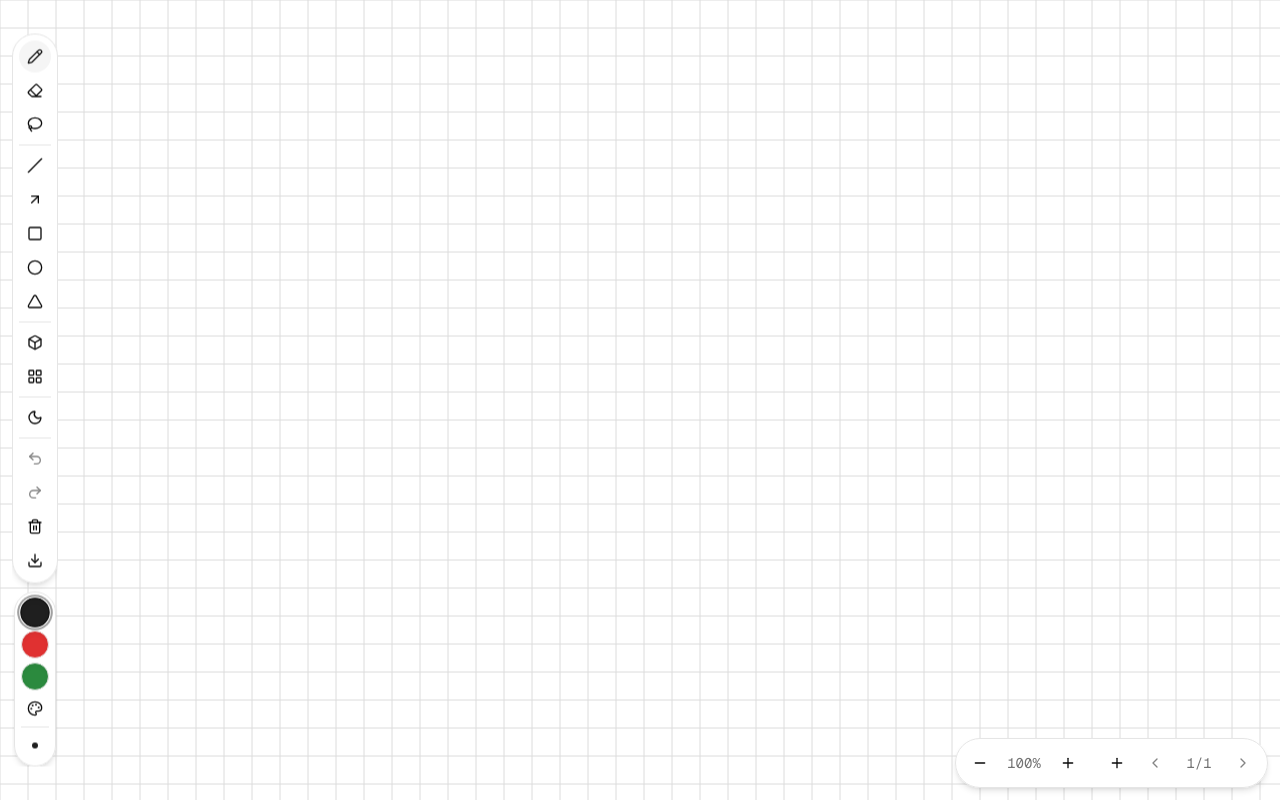
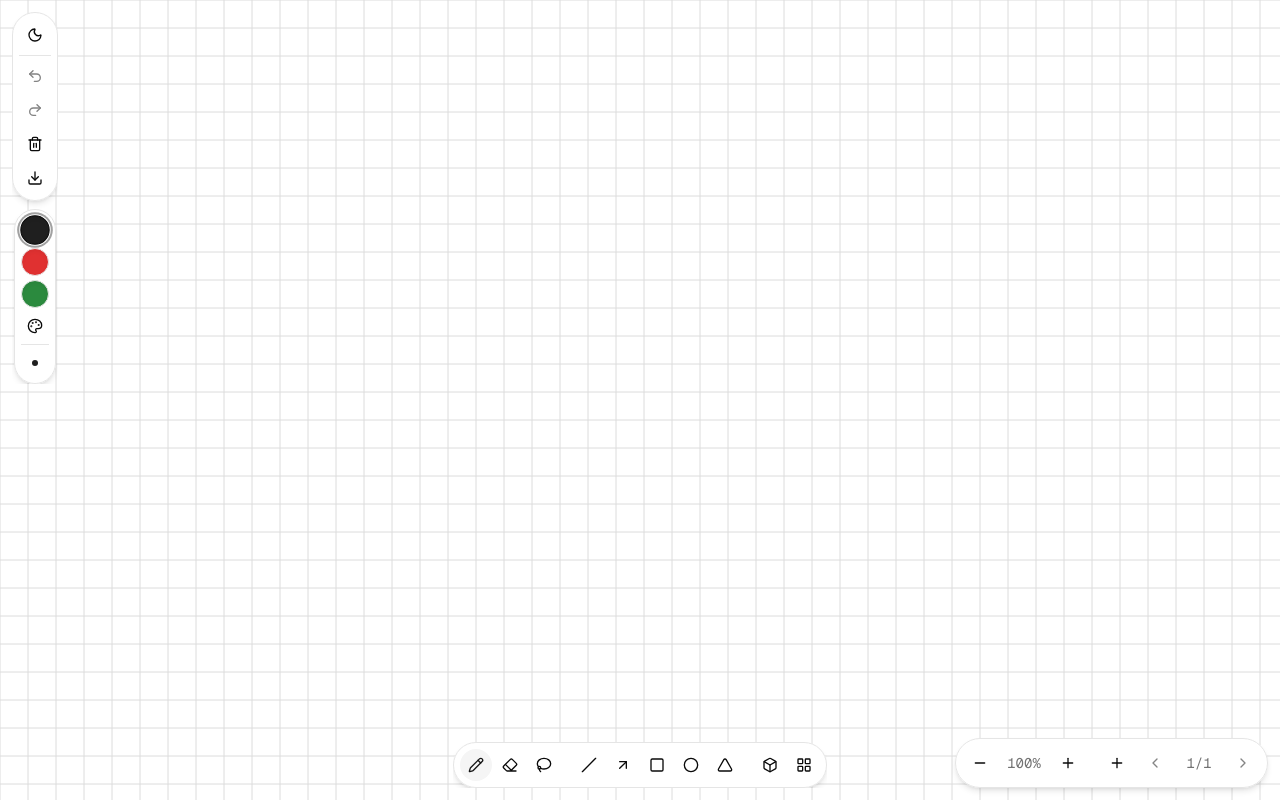
Before and after one commit to wizzyy0/whiteboard, a Next.js app: page / in a window 1280 px wide. Built offline with nearby package versions, Linux system fonts and the light colour scheme.

Commit message:
Основные инструменты рисования — вниз по центру, служебные кнопки и цвета слева

```diff
--- a/src/components/whiteboard/Toolbar.tsx
+++ b/src/components/whiteboard/Toolbar.tsx
@@ -10,13 +10,16 @@ import type { BgMode, Shape3D, TemplateKind, ToolKind } from '@/lib/whiteboard/t
 import { SHAPE3D_LABELS, SHAPE3D_ORDER, TEMPLATE_LABELS, TEMPLATE_ORDER } from '@/lib/whiteboard/types'
 import { Shape3DIcon, TemplateIcon } from './icons'
 
-interface ToolbarProps {
+interface ToolsBarProps {
   tool: ToolKind
   onToolChange: (t: ToolKind) => void
   shape3d: Shape3D
   onShape3dChange: (s: Shape3D) => void
   template: TemplateKind
   onTemplateChange: (t: TemplateKind) => void
+}
+
+interface SideActionsProps {
   bg: BgMode
   onBgToggle: () => void
   canUndo: boolean
@@ -27,7 +30,11 @@ interface ToolbarProps {
   onExport: () => void
 }
 
-function Divider() {
+function VDivider() {
+  return <Separator orientation="vertical" className="mx-1 h-6 shrink-0" />
+}
+
+function HDivider() {
   return <Separator orientation="horizontal" className="my-0.5 h-px w-6 shrink-0" />
 }
 
@@ -37,10 +44,9 @@ interface ToolBtnProps {
   label: string
   onClick: () => void
   children: React.ReactNode
-  className?: string
 }
 
-function ToolBtn({ active, disabled, label, onClick, children, className }: ToolBtnProps) {
+function ToolBtn({ active, disabled, label, onClick, children }: ToolBtnProps) {
   return (
     <Button
       variant="ghost"
@@ -49,29 +55,15 @@ function ToolBtn({ active, disabled, label, onClick, children, className }: Tool
       title={label}
       disabled={disabled}
       onClick={onClick}
-      className={cn('h-8 w-8 rounded-full shrink-0', active && 'bg-accent text-accent-foreground', className)}
+      className={cn('h-8 w-8 rounded-full shrink-0', active && 'bg-accent text-accent-foreground')}
     >
       {children}
     </Button>
   )
 }
 
-export function Toolbar({
-  tool,
-  onToolChange,
-  shape3d,
-  onShape3dChange,
-  template,
-  onTemplateChange,
-  bg,
-  onBgToggle,
-  canUndo,
-  canRedo,
-  onUndo,
-  onRedo,
-  onClear,
-  onExport,
-}: ToolbarProps) {
+/** Основные инструменты рисования — внизу по центру */
+export function ToolsBar({ tool, onToolChange, shape3d, onShape3dChange, template, onTemplateChange }: ToolsBarProps) {
   const [shapeOpen, setShapeOpen] = useState(false)
   const [templateOpen, setTemplateOpen] = useState(false)
 
@@ -79,8 +71,8 @@ export function Toolbar({
     <div className="pointer-events-auto relative z-20 w-max">
       <div
         role="toolbar"
-        aria-label="Инструменты доски"
-        className="flex w-max flex-col items-center gap-0.5 rounded-full border bg-background/95 p-1.5 shadow-md backdrop-blur"
+        aria-label="Инструменты рисования"
+        className="flex w-max items-center gap-0.5 rounded-full border bg-background/95 p-1.5 shadow-md backdrop-blur"
       >
         <ToolBtn active={tool === 'pen'} label="Кисть (P)" onClick={() => onToolChange('pen')}>
           <Pencil className="h-4 w-4" />
@@ -92,7 +84,7 @@ export function Toolbar({
           <Lasso className="h-4 w-4" />
         </ToolBtn>
 
-        <Divider />
+        <VDivider />
 
         <ToolBtn active={tool === 'line'} label="Линия (L)" onClick={() => onToolChange('line')}>
           <Slash className="h-4 w-4" />
@@ -110,7 +102,7 @@ export function Toolbar({
           <Triangle className="h-4 w-4" />
         </ToolBtn>
 
-        <Divider />
+        <VDivider />
 
         {/* 3D-фигуры */}
         <Popover open={shapeOpen} onOpenChange={setShapeOpen}>
@@ -120,12 +112,12 @@ export function Toolbar({
               size="icon"
               aria-label="3D-фигуры с невидимыми линиями"
               title="3D-фигуры (невидимые линии — пунктиром)"
-              className={cn('h-8 w-8 rounded-full shrink-0 gap-0.5', tool === 'shape3d' && 'bg-accent text-accent-foreground')}
+              className={cn('h-8 w-8 rounded-full shrink-0', tool === 'shape3d' && 'bg-accent text-accent-foreground')}
             >
               <Box className="h-4 w-4" />
             </Button>
           </PopoverTrigger>
-          <PopoverContent className="w-72 p-2" side="right" align="center">
+          <PopoverContent className="w-72 p-2" side="top" align="center">
             <div className="px-2 pb-1.5 pt-0.5 text-xs font-medium text-muted-foreground">
               3D-тела — невидимые линии пунктиром
             </div>
@@ -166,7 +158,7 @@ export function Toolbar({
               <LayoutGrid className="h-4 w-4" />
             </Button>
           </PopoverTrigger>
-          <PopoverContent className="w-72 p-1.5" side="right" align="center">
+          <PopoverContent className="w-72 p-1.5" side="top" align="center">
             <div className="px-2 py-1.5 text-xs font-medium text-muted-foreground">Шаблоны — кликните на холсте, чтобы вставить</div>
             {TEMPLATE_ORDER.map((t) => (
               <button
@@ -189,10 +181,20 @@ export function Toolbar({
             ))}
           </PopoverContent>
         </Popover>
+      </div>
+    </div>
+  )
+}
 
-        <Divider />
-
-        {/* Фон: одна кнопка, белый ↔ чёрный (сетка всегда на белом) */}
+/** Служебные кнопки — компактная колонка слева */
+export function SideActions({ bg, onBgToggle, canUndo, canRedo, onUndo, onRedo, onClear, onExport }: SideActionsProps) {
+  return (
+    <div className="pointer-events-auto relative z-20 w-max">
+      <div
+        role="toolbar"
+        aria-label="Служебные кнопки"
+        className="flex w-max flex-col items-center gap-0.5 rounded-full border bg-background/95 p-1.5 shadow-md backdrop-blur"
+      >
         <ToolBtn
           label={bg === 'black' ? 'Белый фон (сетка включена)' : 'Чёрный фон'}
           onClick={onBgToggle}
@@ -200,7 +202,7 @@ export function Toolbar({
           {bg === 'black' ? <Sun className="h-4 w-4" /> : <Moon className="h-4 w-4" />}
         </ToolBtn>
 
-        <Divider />
+        <HDivider />
 
         <ToolBtn disabled={!canUndo} label="Отменить (Ctrl+Z)" onClick={onUndo}>
           <Undo2 className="h-4 w-4" />
--- a/src/components/whiteboard/Whiteboard.tsx
+++ b/src/components/whiteboard/Whiteboard.tsx
@@ -20,7 +20,7 @@ import {
   type TemplateKind,
   type ToolKind,
 } from '@/lib/whiteboard/types'
-import { Toolbar } from './Toolbar'
+import { SideActions, ToolsBar } from './Toolbar'
 import { ColorPanel } from './ColorPanel'
 import { Pager } from './Pager'
 
@@ -733,17 +733,11 @@ export default function Whiteboard() {
         </div>
       </main>
 
-      {/* Все инструменты — единая колонка слева; на низких экранах прокручивается */}
+      {/* Служебные кнопки и цвета — компактная колонка слева */}
       <div
-        className="pointer-events-auto absolute left-3 top-1/2 z-20 flex max-h-[calc(100dvh-24px)] -translate-y-1/2 flex-col items-center gap-2 overflow-y-auto no-scrollbar"
+        className="pointer-events-auto absolute left-3 top-3 z-20 flex max-h-[calc(100dvh-24px)] flex-col items-center gap-2 overflow-y-auto no-scrollbar"
       >
-        <Toolbar
-          tool={tool}
-          onToolChange={setTool}
-          shape3d={shape3d}
-          onShape3dChange={setShape3d}
-          template={template}
-          onTemplateChange={setTemplate}
+        <SideActions
           bg={bg}
           onBgToggle={toggleBg}
           canUndo={page.past.length > 0}
@@ -768,6 +762,18 @@ export default function Whiteboard() {
         />
       </div>
 
+      {/* Основные инструменты рисования — внизу по центру */}
+      <div className="pointer-events-auto absolute bottom-3 left-1/2 z-20 max-w-[calc(100vw-24px)] -translate-x-1/2 overflow-x-auto no-scrollbar">
+        <ToolsBar
+          tool={tool}
+          onToolChange={setTool}
+          shape3d={shape3d}
+          onShape3dChange={setShape3d}
+          template={template}
+          onTemplateChange={setTemplate}
+        />
+      </div>
+
       <Pager
         count={pages.length}
         index={safeIndex}
```
